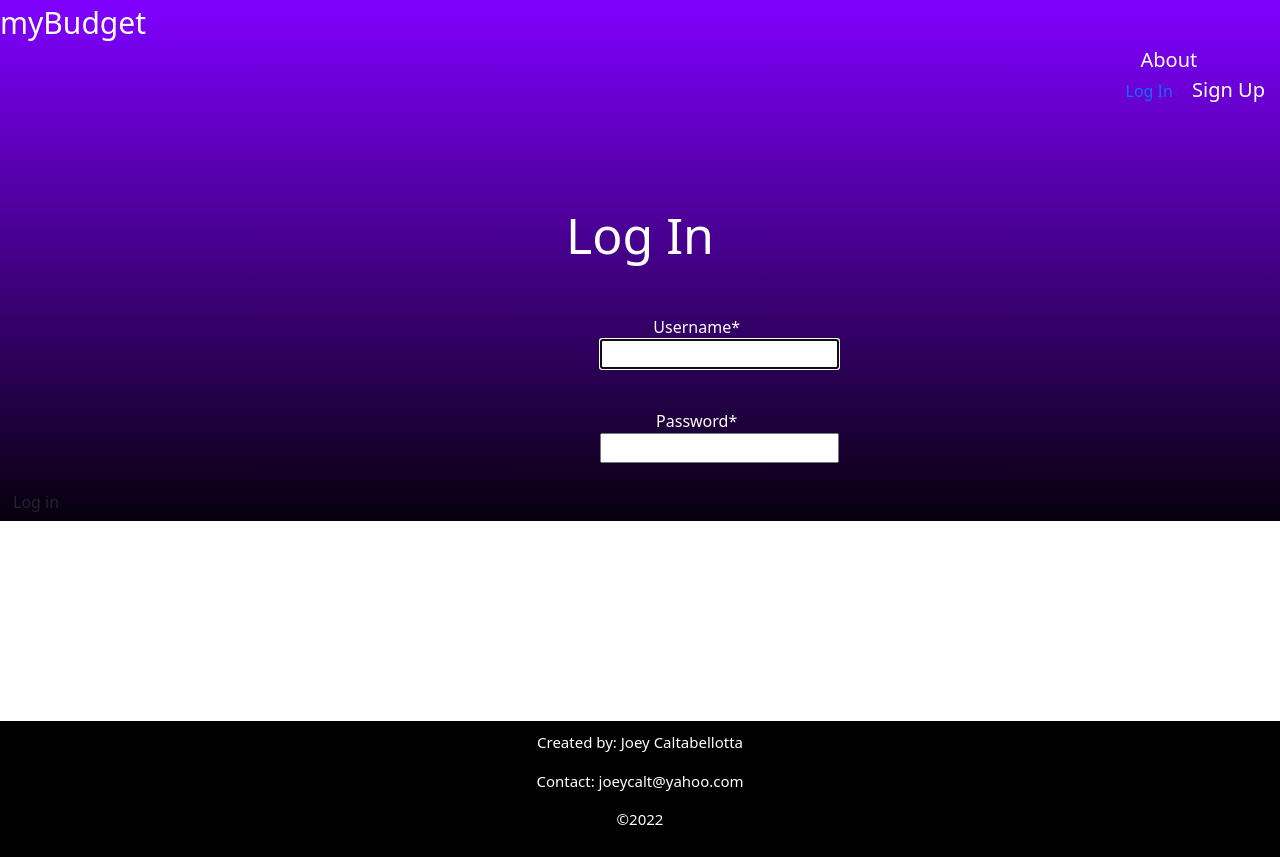
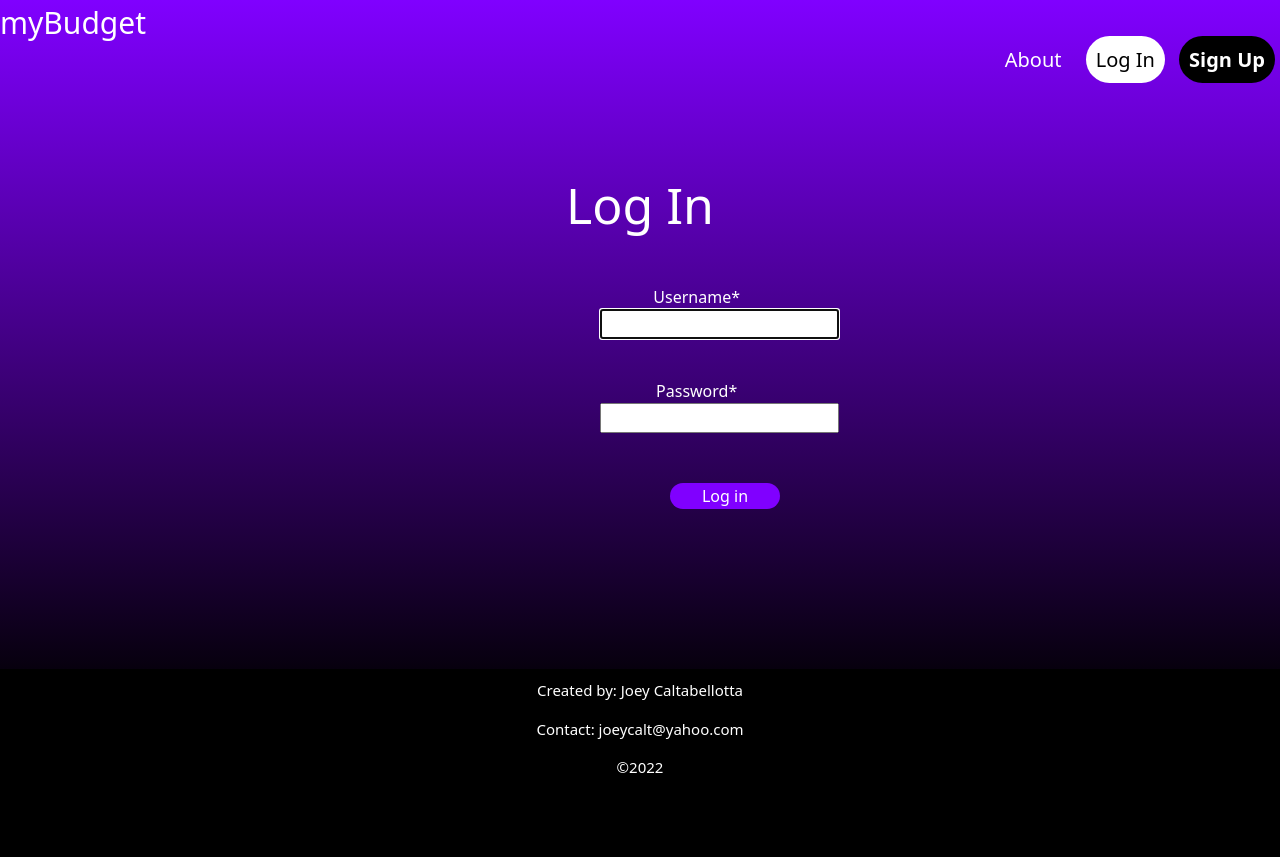
Before and after one commit to joeycalt/myBudget, a Django app: page /accounts/login/ in a window 1280 px wide. After the commit the page ends 773 px from the top, so only its background shows below. Run offline with Django 4.2, Linux system fonts and the light colour scheme; some libraries are stand-ins or nearby versions.

Commit message:
login page 90% done

```diff
--- a/main_app/static/styles/main.css
+++ b/main_app/static/styles/main.css
@@ -341,7 +341,7 @@ button.signup.rounded-pill {
 
 
 .sign-in {
-
+    padding-bottom: 160px;
 }
 
 .title-login {
@@ -398,3 +398,35 @@ button.signup.rounded-pill {
     margin-left: 580px;
     margin-top: 30px;
 }
+
+.login-button.rounded-pill {
+    background-color: #8000FF;
+    width: 110px;
+    border: none;
+    color: white;
+    margin-left: 670px;
+    margin-top: 30px;
+}
+
+.login-footer {
+    background-color: black;
+    color: white;
+    padding: 10px 0 10px 0;
+    text-align: center;
+}
+
+.login.navbar-link {
+    background-color: white;
+    border: none;
+    color: black;
+}
+
+.signup.navbar-link {
+    background-color: black;
+    border: none;
+    color: white;
+}
+
+.navbar-area {
+   padding: 0;
+}
--- a/main_app/templates/registration/login.html
+++ b/main_app/templates/registration/login.html
@@ -16,29 +16,24 @@
         <div class="home-top">
         <nav class="position-sticky navbar-expand-lg">
             <a class="navbar-brand" href="/">myBudget</a>
-    <div class="collapse navbar-collapse justify-content-end" id="navbarMain">
-
-        <div class="navbar-area">
-                    <a class="navbar-link" href="/about">About</a>
-
+            <span class="collapse navbar-collapse justify-content-end" id="navbarMain">
+                <span class="navbar-area">
+            <a class="about navbar-link " href="/about">About</a>
                 {% if user.is_authenticated %}
                     <a class="navbar-link" href="/budget">List</a>
                     <a class="navbar-link" href="/budget/new">Add a Budget</a>
-                    <!-- <a class="navbar-link" href="/purchases">Add a Purchase</a> -->
                     <span class="navbar-item user" >Welcome: {{user.username}}</span>
                     <span type="button" class="btn btn-dark rounded-pill">
                     <a class="navbar-link" href="{% url 'logout' %}">
                         Logout
                     </a>
                 </span>
-                </div>
+            </span>
             {% else %}
-                <div>
-                    <a href="{% url 'login' %}">Log In</a>
-                    <a class="navbar-link" href="{% url 'signup' %}">Sign Up</a>
-                </div>
+                    <a class='login navbar-link rounded-pill' href="{% url 'login' %}">Log In</a>
+                    <a class="signup navbar-link rounded-pill" href="{% url 'signup' %}">Sign Up</a>
             {% endif %}
-            </div>
+            </span>
         </nav>
         <h1 class="title-login">Log In</h1>
         {% block content %}
@@ -54,11 +49,10 @@
         <div class="form-group col-4">
             {{ form.password|as_crispy_field }}
             <div class="text-input rounded-pill">
-
             </div>
         </div>
     </div>
-    <button type="submit" class="btn">Log in</button>
+    <button class='login-button rounded-pill' type="submit" class="btn">Log in</button>
 </form>
 {% endblock %}
 </div>
@@ -67,7 +61,7 @@
       </div>
     </div>
   </body>
-  <footer class="footer">
+  <footer class="login-footer">
     <p class="p-footer">Created by: Joey Caltabellotta</p>
     <p class="p-footer">Contact: joeycalt@yahoo.com</p>
     <p class="p-footer">©2022</p>
```
Also changed, not shown: main_app/migrations/0004_alter_purchased_budget.py (added).
